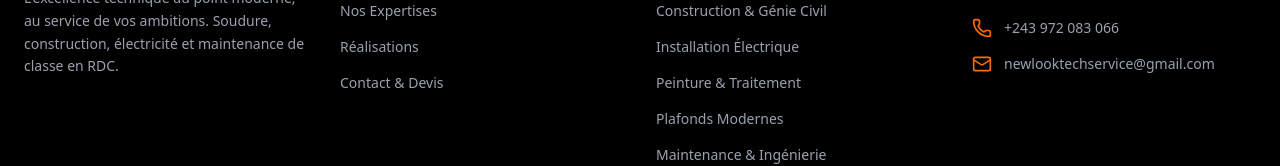
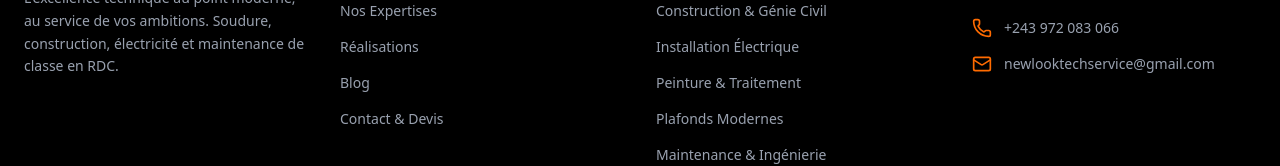
Before and after one commit to THEGINS-dev/new-look-tech, a Next.js app: page / in a window 1280 px wide. Shown: the part 4364-4530 px from the top of the page. Built offline with nearby package versions, Linux system fonts and the light colour scheme; no server answers.

Commit message:
Update Footer.tsx

```diff
--- a/src/components/layout/Footer.tsx
+++ b/src/components/layout/Footer.tsx
@@ -28,6 +28,7 @@ export default function Footer() {
             <li><a href="#accueil" className="text-gray-400 hover:text-spark-orange transition-colors text-sm">Accueil</a></li>
             <li><a href="#services" className="text-gray-400 hover:text-spark-orange transition-colors text-sm">Nos Expertises</a></li>
             <li><a href="#realisations" className="text-gray-400 hover:text-spark-orange transition-colors text-sm">Réalisations</a></li>
+            <li><a href="/blog" className="text-gray-400 hover:text-spark-orange transition-colors text-sm">Blog</a></li>
             <li><a href="#contact" className="text-gray-400 hover:text-spark-orange transition-colors text-sm">Contact & Devis</a></li>
           </ul>
         </div>
```
